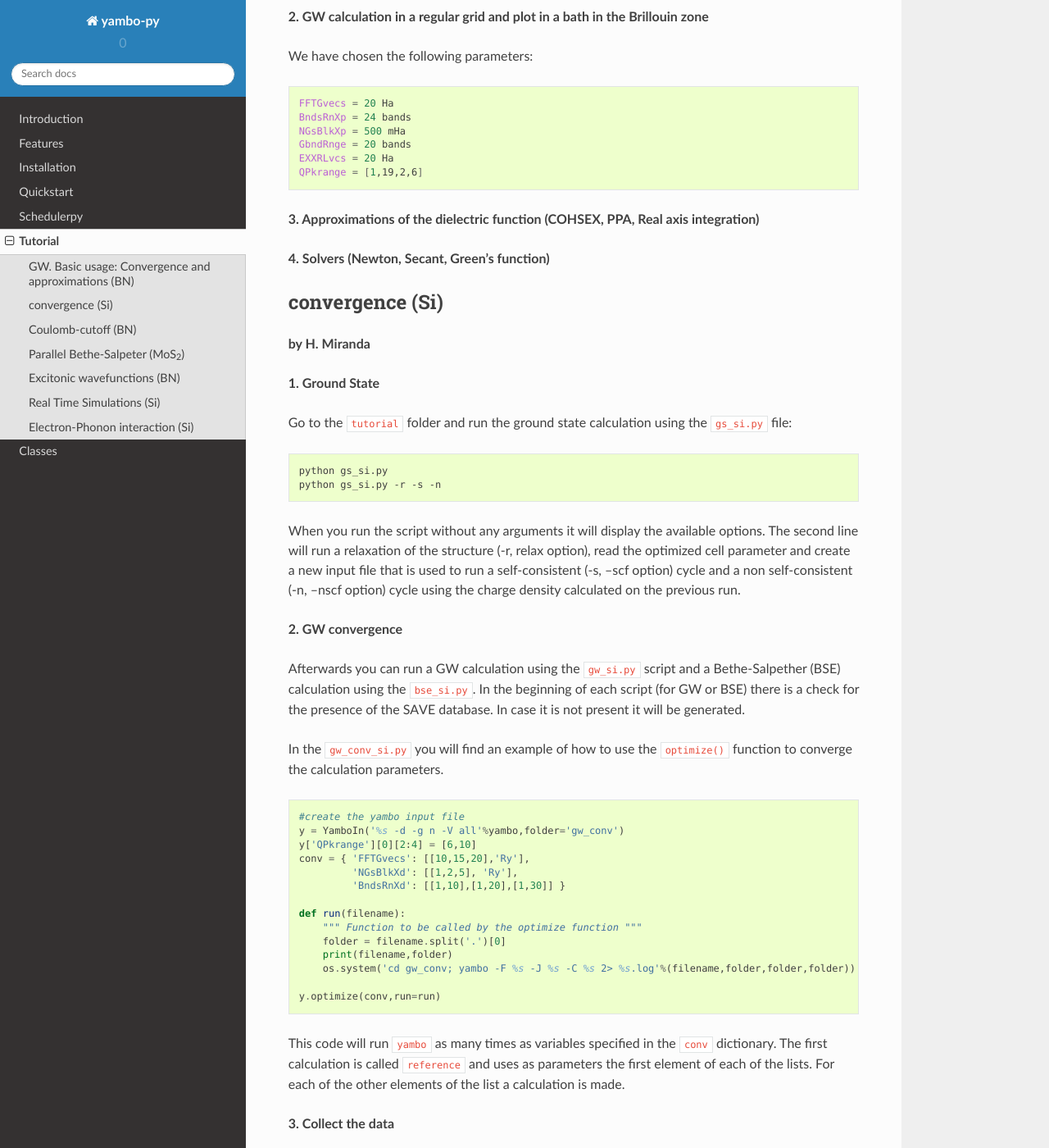
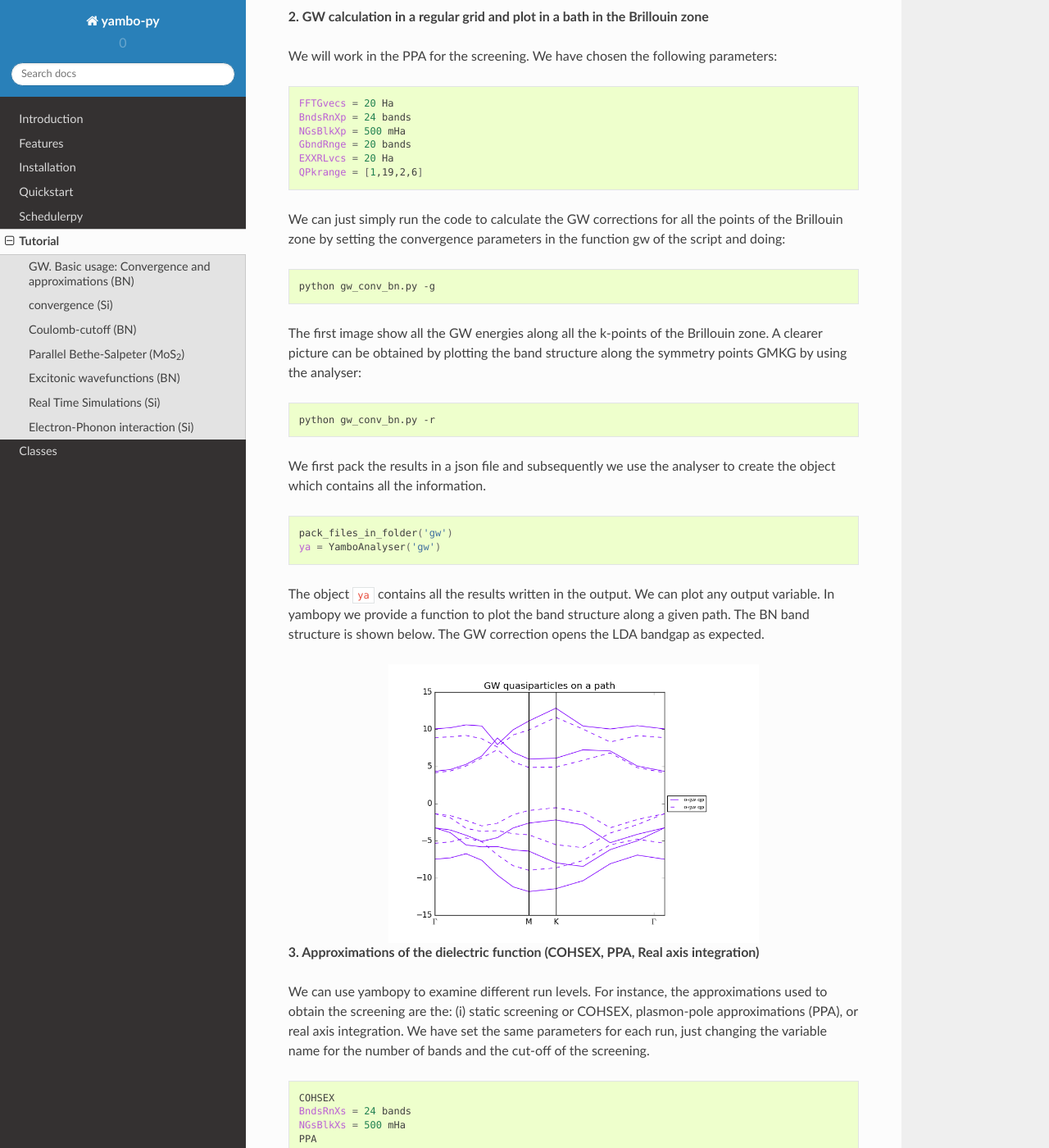
Before and after one commit to yambo-code/yambopy, a Sphinx documentation site: the page built from docs/source/tutorial.rst, in a window 1280 px wide and 1400 px high, scrolled down 3004 px. Shown: the whole window at 82% size. Built offline with Sphinx 7.4.7 and the Read the Docs theme 2.0.0, drawn with Linux system fonts in a browser that asks for light colours; some of the changed text lies outside the part shown.

Commit message:
Tutorial GW in BN. Changes in python script. Just landing in Atlanta

```diff
--- a/docs/source/tutorial.rst
+++ b/docs/source/tutorial.rst
@@ -96,7 +96,6 @@ Yambopy provides the function ``analyse_gw.py`` to perform the analysis of the `
 
     python analyse_gw.py -bc 5 -kc 19 -bv 4 -kv 19 gw_conv FFTGvecs
 
-
 .. image:: figures/GW_CONV_FFTGvecs.png
    :width: 45%
 .. image:: figures/GW_CONV_NGsBlkXp.png
@@ -111,7 +110,7 @@ reach convergence with the k-points. The convergence criteria are left to the us
 
 **2. GW calculation in a regular grid and plot in a bath in the Brillouin zone**
 
-We have chosen the following parameters:
+We will work in the PPA for the screening. We have chosen the following parameters:
 
 .. code-block:: bash
 
@@ -122,13 +121,77 @@ We have chosen the following parameters:
    EXXRLvcs = 20 Ha
    QPkrange = [1,19,2,6]
 
+We can just simply run the code to calculate the GW corrections for all the points of the Brillouin zone by setting the convergence parameters in the function gw of the
+script and doing:
 
+.. code-block:: bash
 
+   python gw_conv_bn.py -g
 
+The first image show all the GW energies along all the k-points of the Brillouin zone. A clearer picture can be obtained by plotting the band structure along the symmetry points GMKG by using the analyser:
+
+.. code-block:: bash
+
+   python gw_conv_bn.py -r
+
+We first pack the results in a json file and subsequently we use the analyser to create the object which contains all the information.
+
+.. code-block:: bash
+
+   pack_files_in_folder('gw')
+   ya = YamboAnalyser('gw')
+
+The object ``ya`` contains all the results written in the output. We can plot any output variable. In yambopy we provide a function to plot the band structure along a given path. The BN band structure is shown below. The GW correction opens the LDA bandgap as expected.
+
+.. image:: figures/GW-LDA-BN-bands.png
+   :width: 65%
+   :align: center
 
 **3. Approximations of the dielectric function (COHSEX, PPA, Real axis integration)**
 
+We can use yambopy to examine different run levels. For instance, the approximations
+used to obtain the screening are the: (i) static screening or COHSEX, plasmon-pole
+approximations (PPA), or real axis integration. We have set the same parameters for
+each run, just changing the variable name for the number of bands and the cut-off of the screening.
+
+.. code-block:: bash
+
+   COHSEX
+   BndsRnXs = 24 bands
+   NGsBlkXs = 500 mHa
+   PPA
+   BndsRnXp = 24 bands
+   NGsBlkXp = 500 mHa
+   RA
+   BndsRnXd = 24 bands
+   NGsBlkXd = 500 mHa
+
+We have set the converged parameters and the function works by running:
+
+.. code-block:: bash
+
+   python gw_conv_bn.py -x
+
+We plot the band structure using the analyzer explained above.
+
+.. code-block:: bash
+
+   python gw_conv_bn.py -xp
+
+The PPA and the RA results are basically on top of each other. On the contrary, the COHSEX (static screening) makes a poor job, overestimating the bandgap correction.
+
+.. image:: figures/GW-cohsex-ppa-ra.png
+   :width: 65%
+   :align: center
+
 **4. Solvers (Newton, Secant, Green's function)**
+
+The solvers to find the QP correction from the self-energy can also be tested. We have included the Newton and the secant method. In the resulting band structures we do not
+appreciate big differences. In anycase it is worthy to test during the convergence procedure.
+
+.. image:: figures/GW-newton-secant.png
+   :width: 65%
+   :align: center
 
 convergence (Si)
 --------------------
```
Also changed, not shown: docs/source/figures/GW-LDA-BN-bands.png (added), docs/source/figures/GW-cohsex-ppa-ra.png (added), docs/source/figures/GW-newton-secant.png (added), 3 other files.
